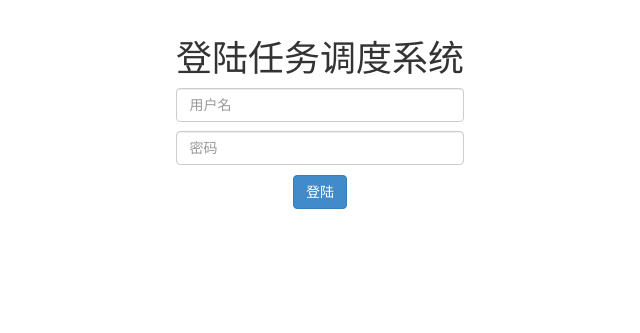
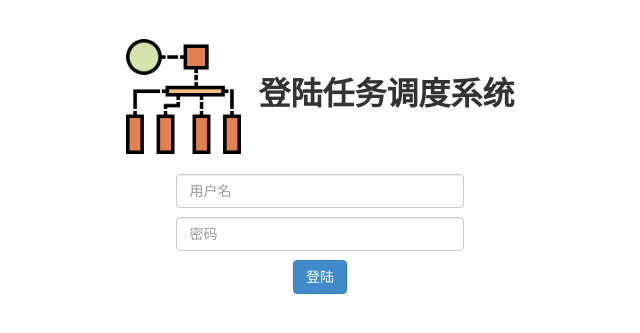
Before and after one commit to JensenChik/chin, a Flask app: page /login in a window 1280 px wide. Shown: the part 51-384 px from the top of the page, without its empty margins (320-960 px from the left). Run offline with Flask 2, Linux system fonts and the light colour scheme; parts of the project's set-up code (start-up, migrations or seed data) failed here and were passed over; some libraries are stand-ins or nearby versions.

Commit message:
修改icon并添加到登陆页面

```diff
--- a/webserver/templates/base/login.html
+++ b/webserver/templates/base/login.html
@@ -24,9 +24,10 @@
 
 <body style="margin:7% 5% 5% 5%">
 
-<div align="center">
-    <h1>登陆任务调度系统</h1>
+<div align="center" style="font-size: xx-large">
+    <img src="../../static/chin.png" style="width: 10%">&nbsp;&nbsp;<strong>登陆任务调度系统</strong>
 </div>
+<br>
 
 <div style="margin: 0 10% 0 10%">
     <form action="/login" method="post">
```
Also changed, not shown: webserver/static/chin.ico, webserver/static/chin.png (added), webserver/static/chin_black.png (added).
